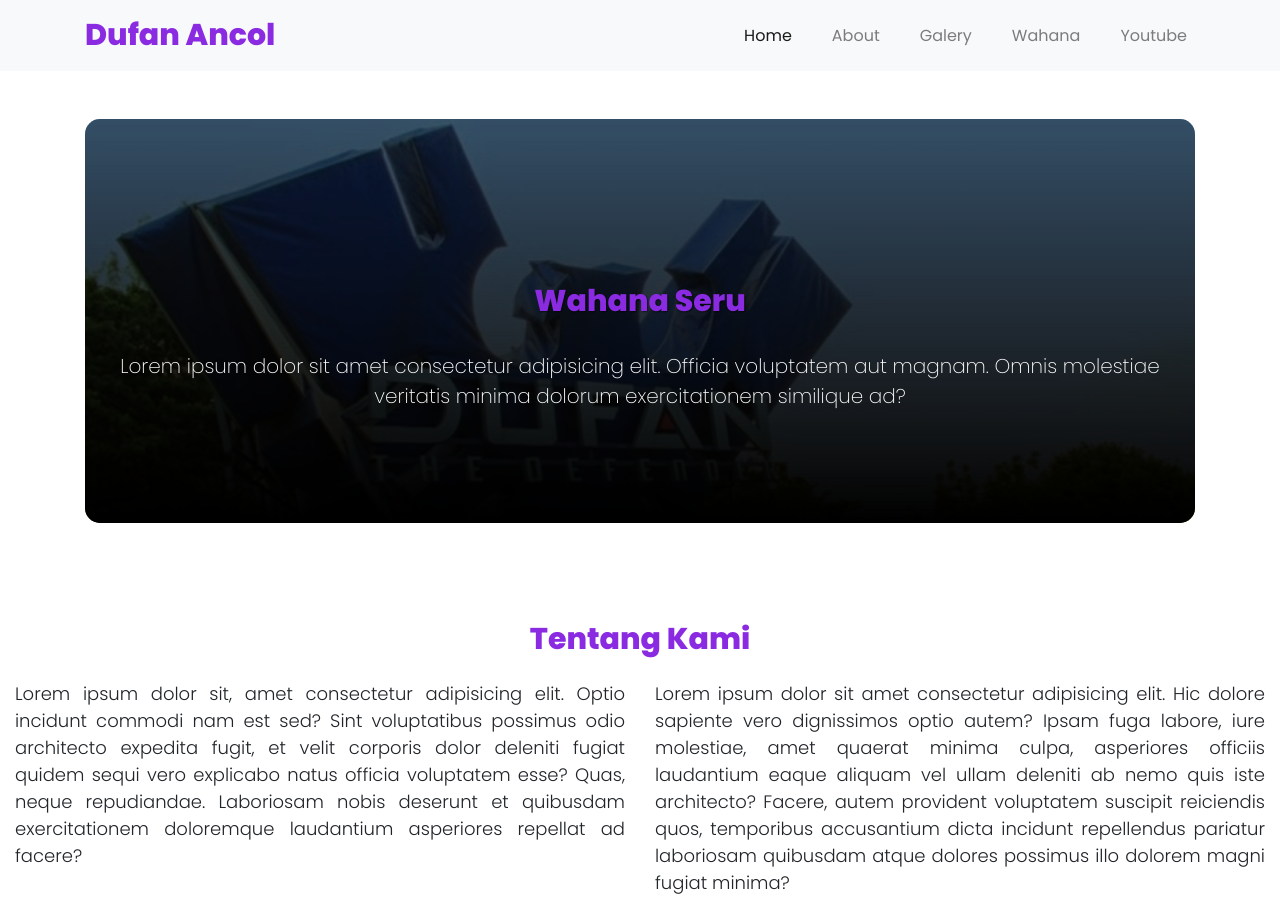
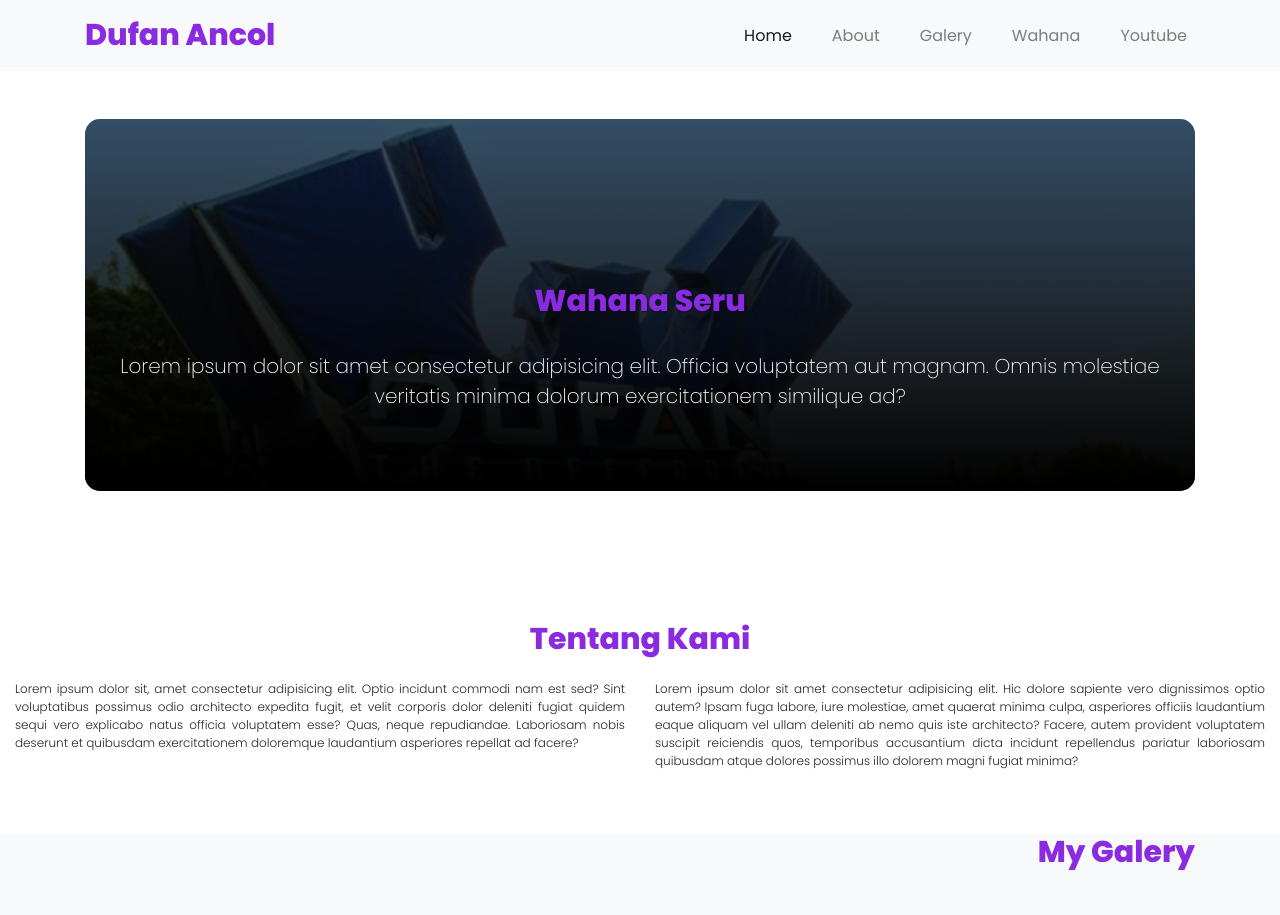
Before and after one commit to radenridho/tugasdigitalent_3, a plain HTML site: page index.html in a window 1280 px wide. Shown: the top 915 px of the page. Drawn offline with nearby package versions, Linux system fonts and the light colour scheme.

Commit message:
Add files via upload

```diff
--- a/css/style.css
+++ b/css/style.css
@@ -67,7 +67,7 @@
 	margin-top: 15px;
 	font-weight: 300;
 	font-family: "Poppins", sans-serif;
-	font-size: 18px;
+	font-size: 12px;
 	text-align: justify;
 	position: relative;
 }
@@ -191,7 +191,7 @@
 
 @media (min-width: 992px) {
 	.jumbotron {
-		height: 100%;
+		height: auto;
 		width: auto;
 	}
 
```
